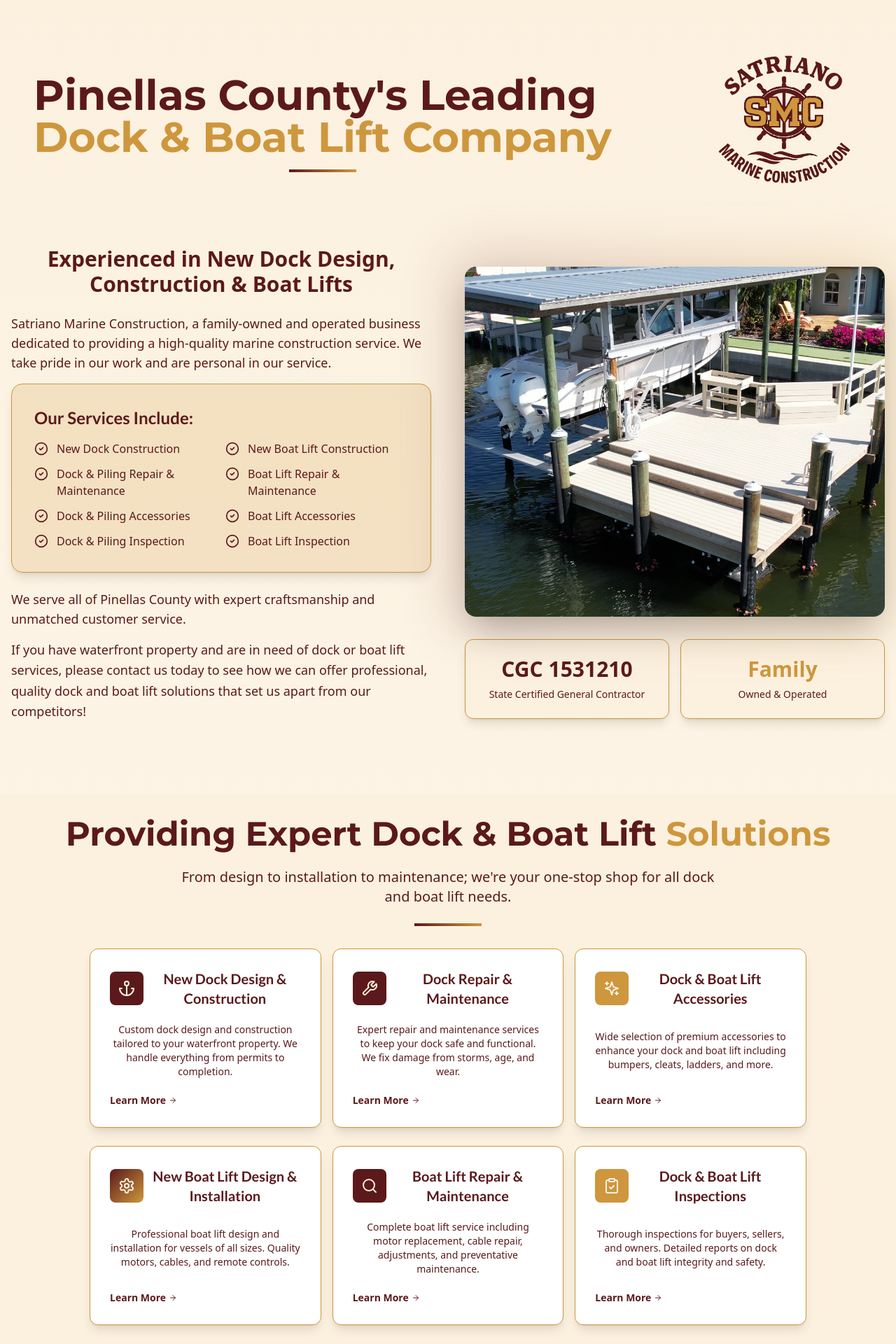
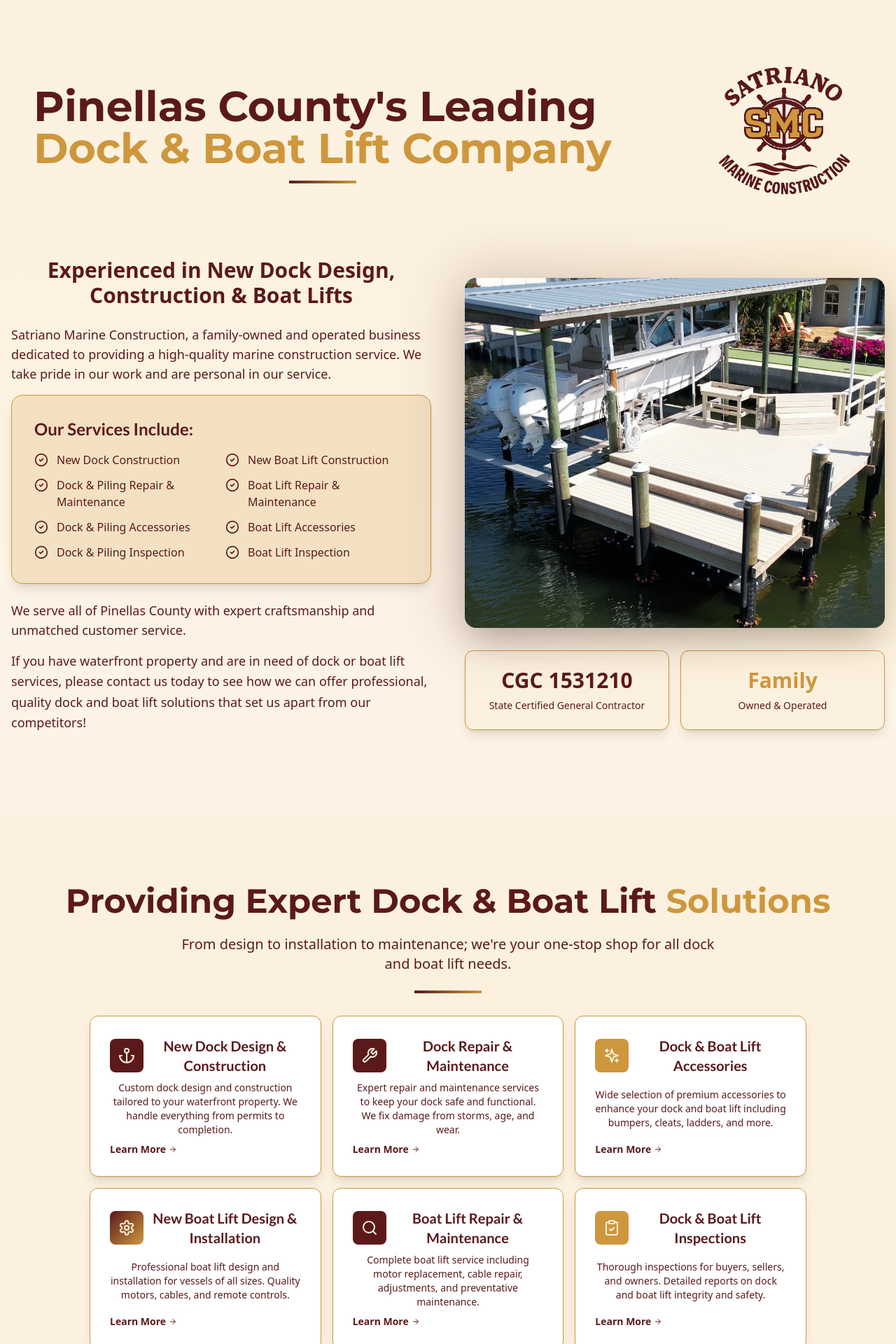
Before and after one commit to Millenium-AI/satriano, a React (Vite) app: page / in a window 1280 px wide. Shown: the part 880-2800 px from the top of the page at 70% size. Built offline with nearby package versions, Linux system fonts and the light colour scheme; a web font is replaced by a local one.

Commit message:
top padding

```diff
--- a/src/components/About.tsx
+++ b/src/components/About.tsx
@@ -27,7 +27,7 @@
     <section
       id="about"
       ref={ref}
-      className="py-20 bg-gradient-to-b from-cream to-cream/80"
+      className="section-default bg-gradient-to-b from-cream to-cream/80"
     >
       <div className="container mx-auto px-4">
         <div
--- a/src/components/Contact.tsx
+++ b/src/components/Contact.tsx
@@ -51,7 +51,7 @@
     <section
       id="contact"
       ref={ref}
-      className="py-20 bg-transparent"
+      className="section-default bg-transparent"
     >
       <div className="container mx-auto px-4">
         <div className={`transition-all duration-1000 ${isVisible ? 'opacity-100 translate-y-0' : 'opacity-0 translate-y-10'}`}>
--- a/src/components/Services.tsx
+++ b/src/components/Services.tsx
@@ -69,7 +69,7 @@
   ];
 
   return (
-    <section id="services" ref={ref} className="hidden lg:flex lg:flex-col lg:h-screen bg-cream py-8">
+    <section id="services" ref={ref} className="hidden lg:flex lg:flex-col bg-cream section-default">
       <div className="container mx-auto px-4 flex flex-col h-full max-h-screen">
         <div
           className={`flex-shrink-0 transition-all duration-1000 ${
--- a/src/components/Testimonials.tsx
+++ b/src/components/Testimonials.tsx
@@ -21,7 +21,7 @@
   }, []);
 
   return (
-    <section id="testimonials" ref={ref} className="py-16 md:py-24 lg:py-32 bg-cream">
+    <section id="testimonials" ref={ref} className="section-default bg-cream">
       <div className="container mx-auto px-4 md:px-6 lg:px-8 max-w-7xl">
         {/* Header */}
         <div
--- a/src/index.css
+++ b/src/index.css
@@ -1,16 +1,12 @@
 @import './fonts.css';
-
 @tailwind base;
-
 @tailwind components;
-
 @tailwind utilities;
 
 @layer base {
   html {
     scroll-behavior: smooth;
   }
-
   body {
     @apply antialiased;
   }
@@ -20,23 +16,18 @@
   .animate-fadeIn {
     animation: fadeIn 0.8s ease-out forwards;
   }
-
   .animation-delay-200 {
     animation-delay: 0.2s;
   }
-
   .animation-delay-400 {
     animation-delay: 0.4s;
   }
-
   .animation-delay-600 {
     animation-delay: 0.6s;
   }
-
   .animation-delay-800 {
     animation-delay: 0.8s;
   }
-
   .delay-1000 {
     animation-delay: 1s;
   }
@@ -52,3 +43,10 @@
     }
   }
 }
+
+/* add this */
+@layer components {
+  .section-default {
+    @apply py-16 md:py-20 lg:py-24;
+  }
+}
```
